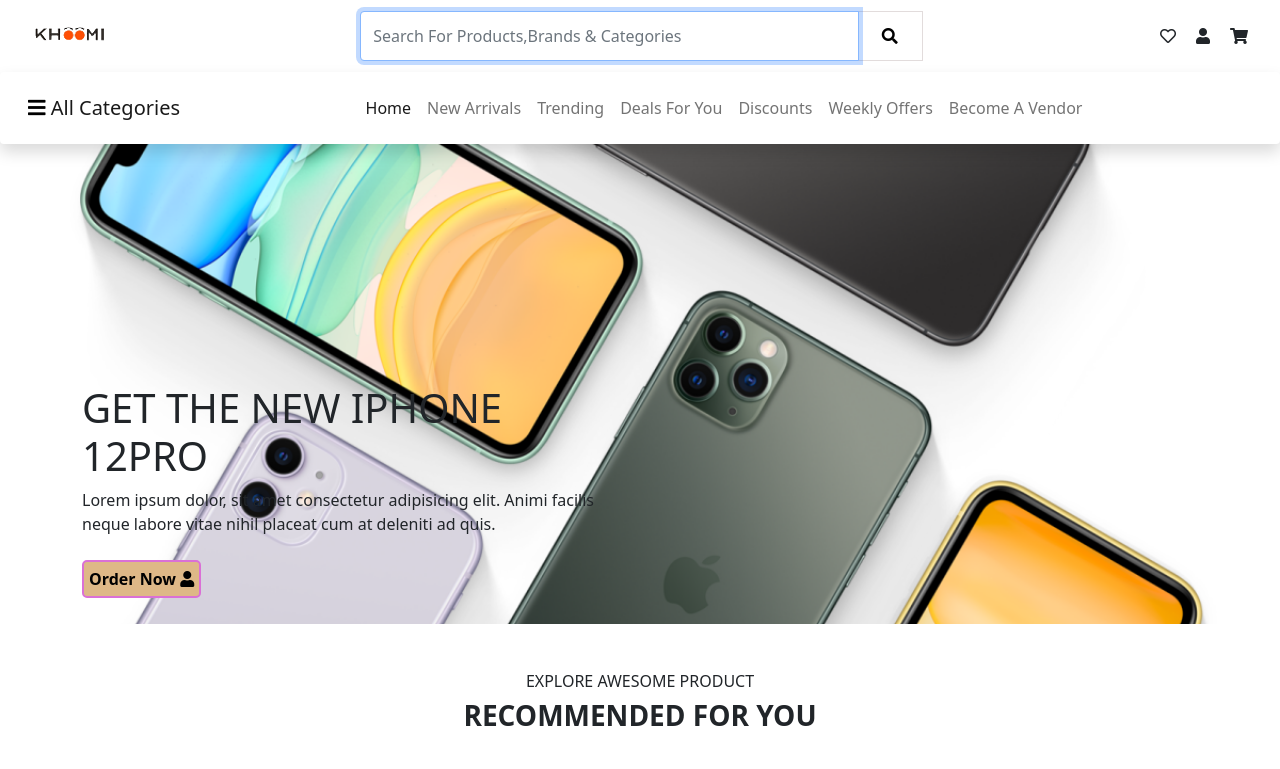
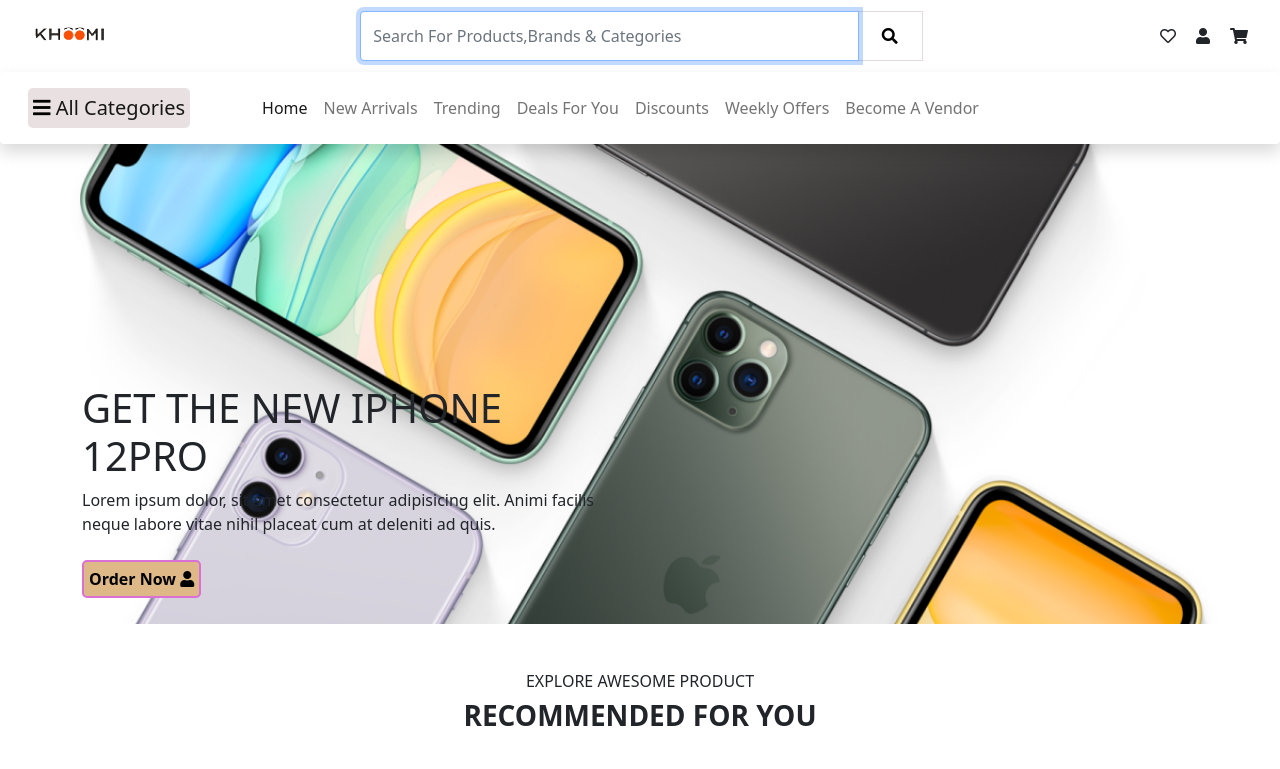
Before and after one commit to FatemaAkter11/khoomi-ecommerce-website, a plain HTML site: page index.html in a window 1280 px wide. Shown: the top 769 px of the page. Drawn offline with nearby package versions, Linux system fonts and the light colour scheme; a web font is replaced by a local one.

Commit message:
All done

```diff
--- a/index.html
+++ b/index.html
@@ -66,12 +66,14 @@
         <!-- 2nd navbar start -->
         <nav class="navbar navbar-expand-lg navbar-light shadow p-3 bg-body rounded">
             <div class="container-fluid">
-                <a class="navbar-brand" href="#"><i class="fas fa-bars" style="color: black;"></i> All Categories</a>
+                <a class="navbar-brand" href="#"
+                    style="background-color: rgb(233, 225, 225); padding: 5px; border-radius: 5px;"><i
+                        class="fas fa-bars" style="color: black;"></i> All Categories</a>
                 <button class="navbar-toggler" type="button" data-bs-toggle="collapse" data-bs-target="#navbarNav"
                     aria-controls="navbarNav" aria-expanded="false" aria-label="Toggle navigation">
                     <span class="navbar-toggler-icon"></span>
                 </button>
-                <div class="collapse navbar-collapse d-flex justify-content-evenly" id="navbarNav">
+                <div class="collapse navbar-collapse ps-5" id="navbarNav">
                     <ul class="navbar-nav">
                         <li class="nav-item">
                             <a class="nav-link active" aria-current="page" href="#">Home</a>
```
